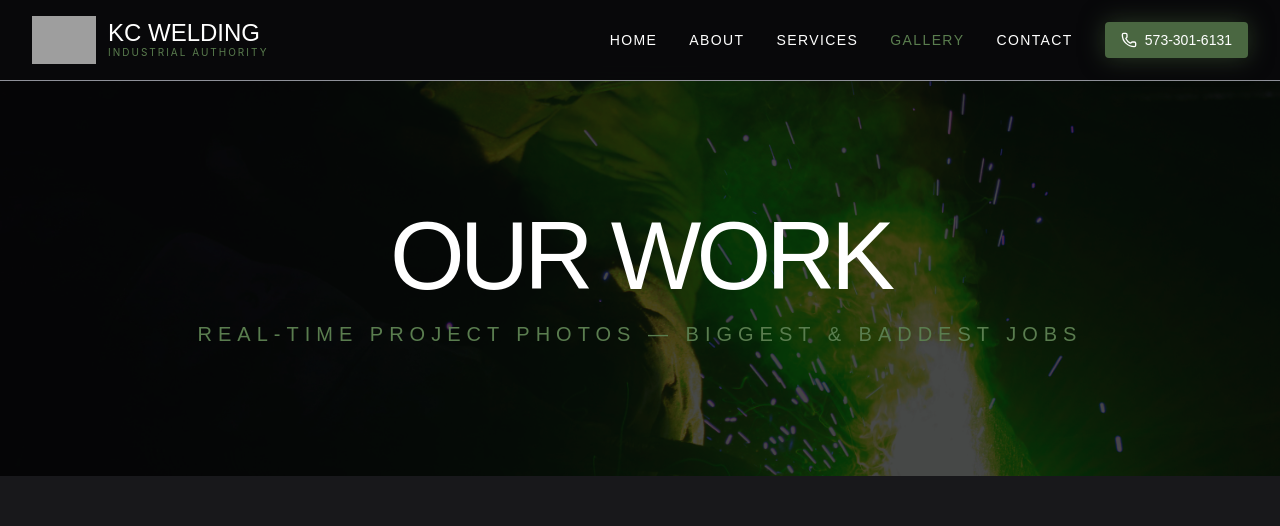
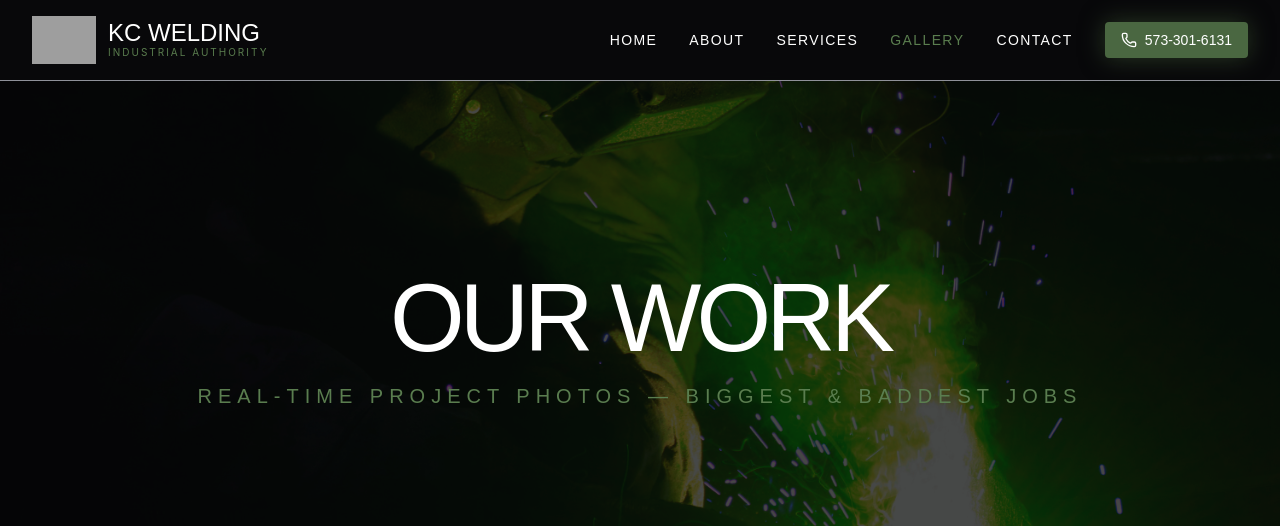
Before and after one commit to Founditmarketing/kcwelding, a React (Vite) app: page /gallery in a window 1280 px wide. Shown: the top 526 px of the page. Built offline with nearby package versions, Linux system fonts and the light colour scheme; grey boxes are pictures that could not be loaded.

Commit message:
Gallery hero: increase height to 65vh so flame image has room

```diff
--- a/src/pages/Gallery.tsx
+++ b/src/pages/Gallery.tsx
@@ -9,7 +9,7 @@ export const Gallery: React.FC = () => {
 
   return (
     <div className="pt-20">
-      <section className="relative py-32 bg-iron-black overflow-hidden">
+      <section className="relative min-h-[65vh] flex items-center bg-iron-black overflow-hidden">
         <div className="absolute inset-0">
           {/* Green-flame filter: wide welding scene */}
           <div className="absolute inset-0 bg-brand-green/20 mix-blend-multiply z-[5]" />
```
